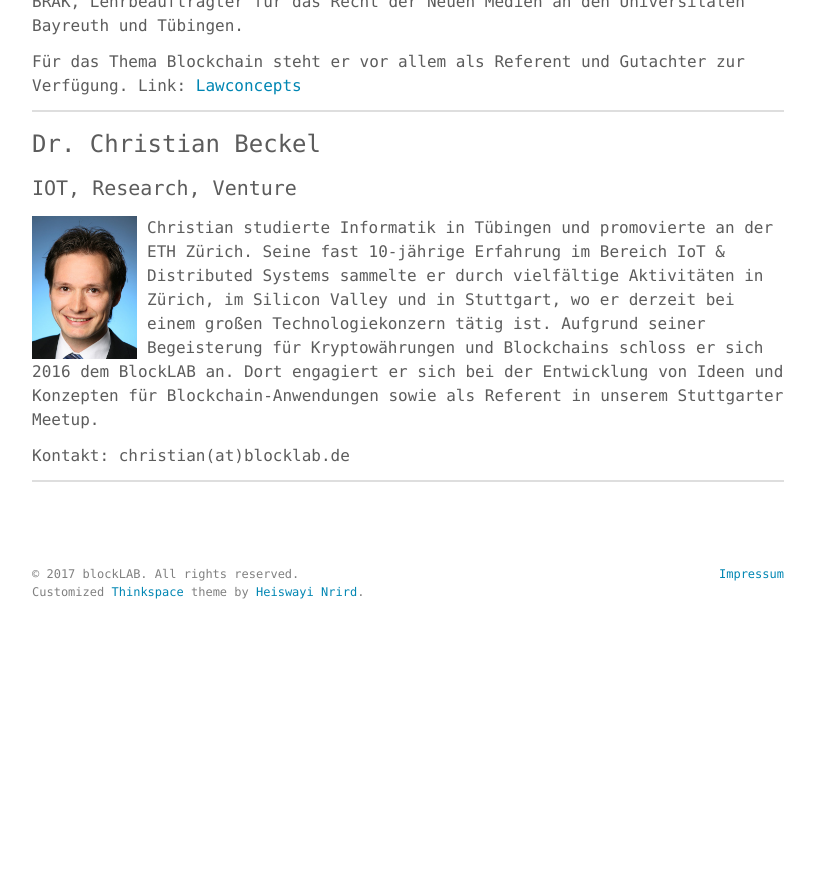
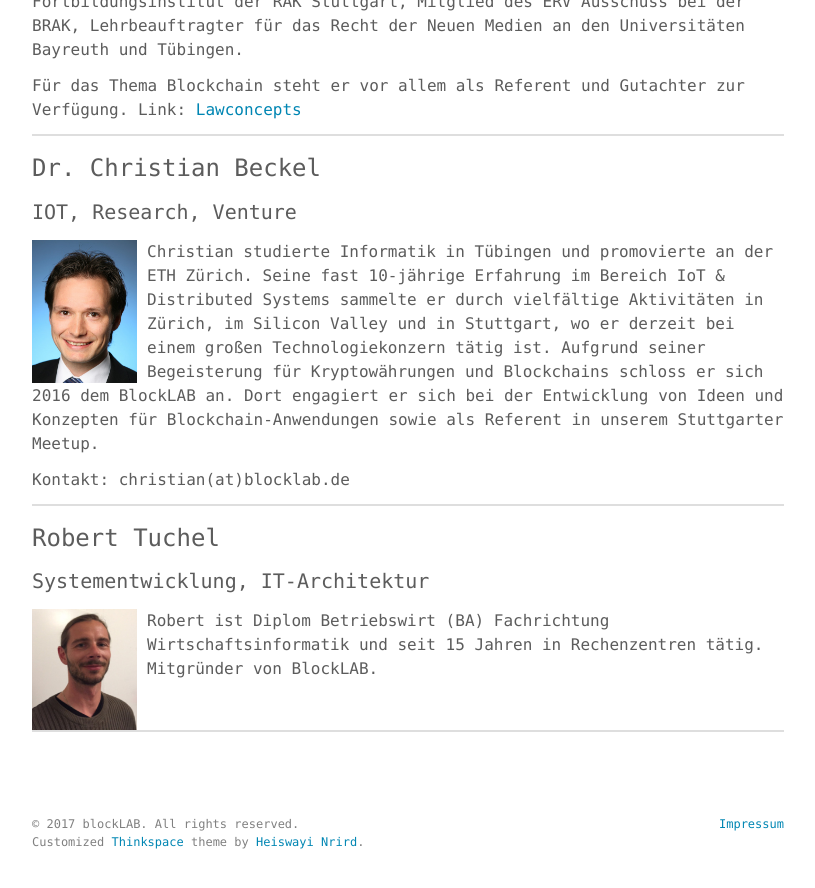
Before and after one commit to blocklab/site, a Jekyll site: the page built from team.md, in a window 1280 px wide and 900 px high, scrolled down 2348 px. Shown: the top 888 px of the window, without its empty margins (232-1047 px from the left). Built offline with Jekyll 4.4.1, drawn with Linux system fonts in a browser that asks for light colours; before the commit the page ends 2998 px from its top, so only the background shows below that.

Commit message:
add rob to team

```diff
--- a/_data/team.yml
+++ b/_data/team.yml
@@ -39,3 +39,9 @@
   topics: IOT, Research, Venture
   description: Christian studierte Informatik in Tübingen und promovierte an der ETH Zürich. Seine fast 10-jährige Erfahrung im Bereich IoT & Distributed Systems sammelte er durch vielfältige Aktivitäten in Zürich, im Silicon Valley und in Stuttgart, wo er derzeit bei einem großen Technologiekonzern tätig ist. Aufgrund seiner Begeisterung für Kryptowährungen und Blockchains schloss er sich 2016 dem BlockLAB an. Dort engagiert er sich bei der Entwicklung von Ideen und Konzepten für Blockchain-Anwendungen sowie als Referent in unserem Stuttgarter Meetup.
   contact: "Kontakt: christian(at)blocklab.de"
+
+- id: rob
+  name: Robert Tuchel
+  image: /assets/images/team/rob.jpg
+  topics: Systementwicklung, IT-Architektur
+  description: Robert ist Diplom Betriebswirt (BA) Fachrichtung Wirtschaftsinformatik und seit 15 Jahren in Rechenzentren tätig. Mitgründer von BlockLAB.
```
Also changed, not shown: assets/images/team/rob.jpg (added).
